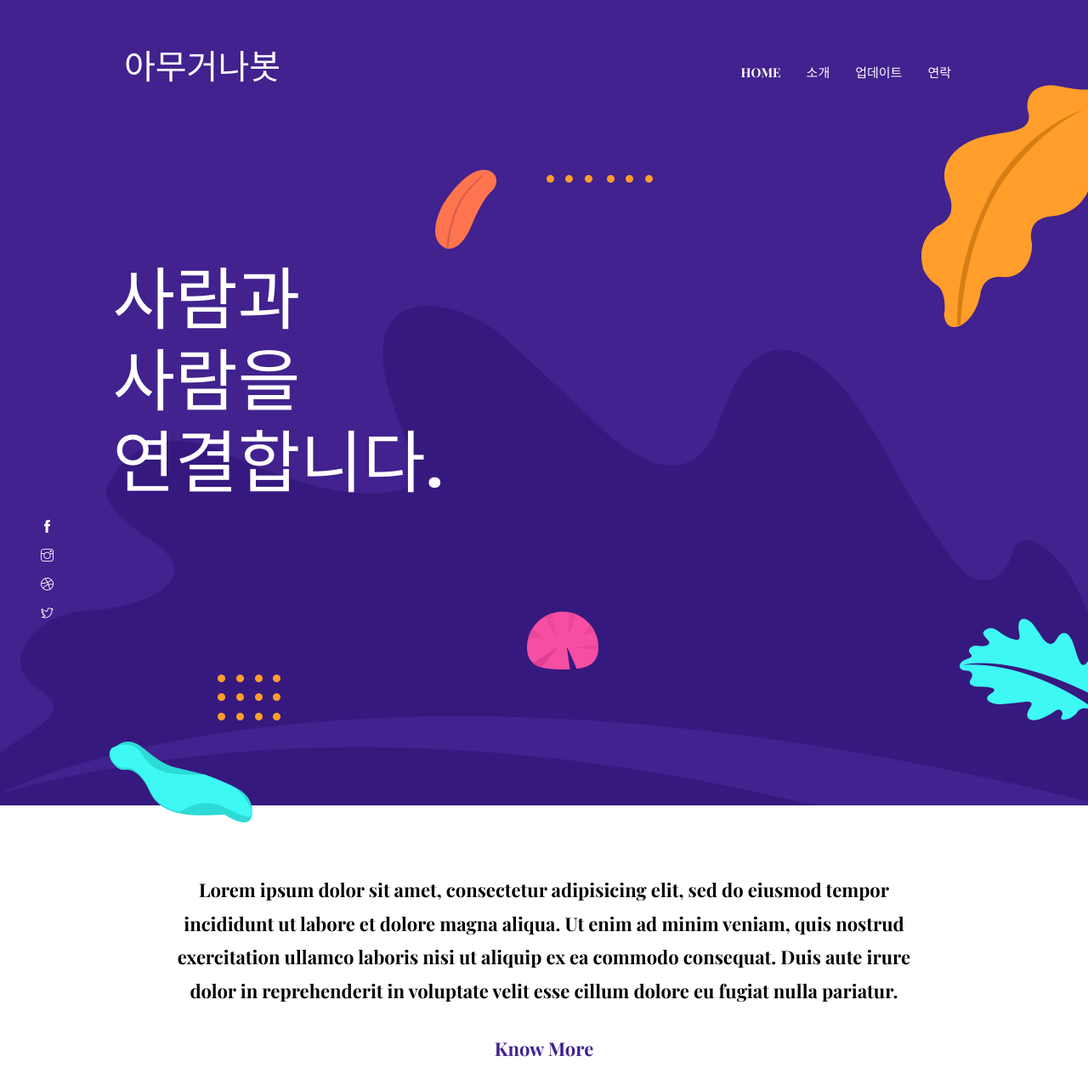
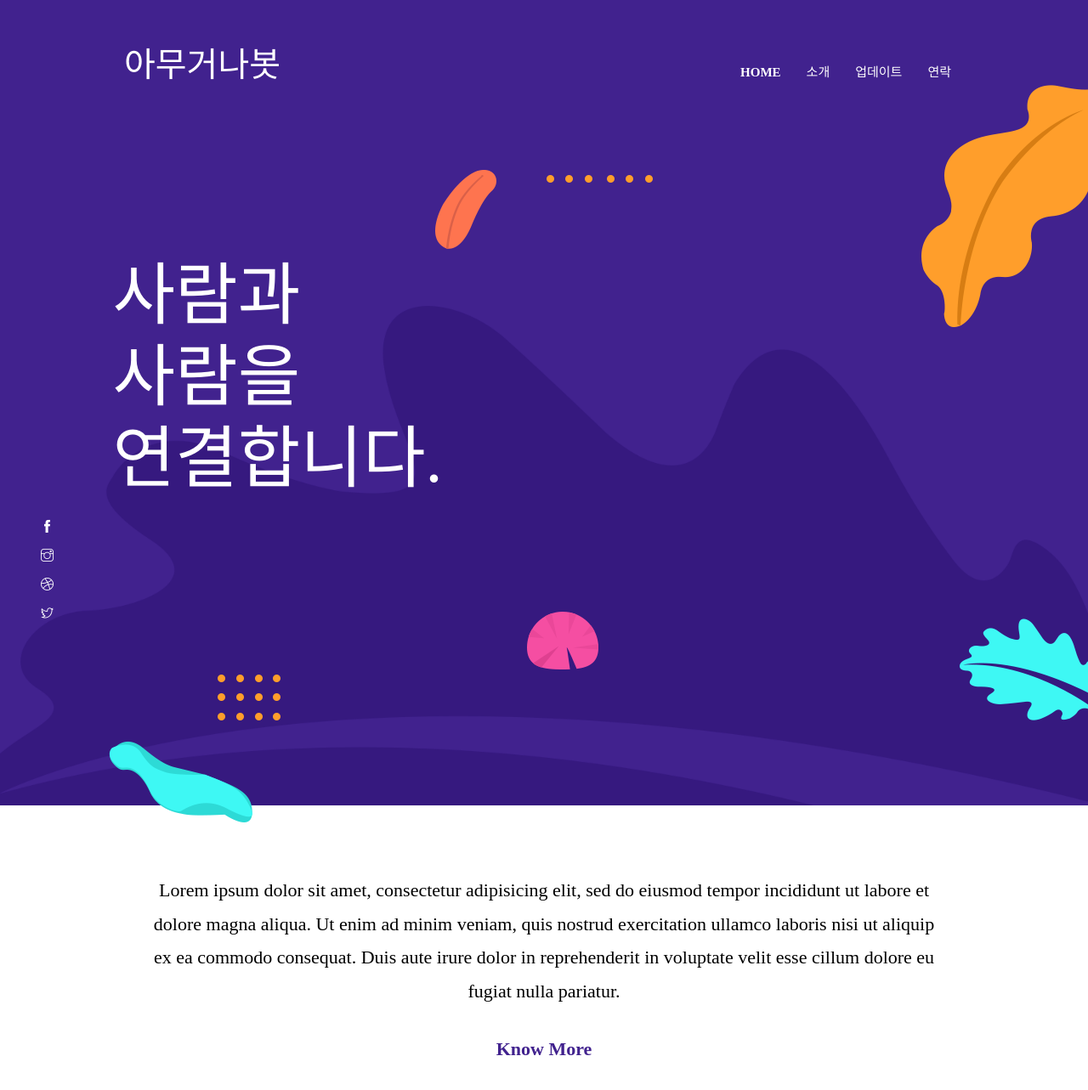
Before and after one commit to S0unn/s0unn.github.io, a Jekyll site: the page built from index.html, in a window 1280 px wide and 1400 px high. Shown: the top 1283 px of the window at 85% size. Built offline with Jekyll 4.4.1, drawn with Linux system fonts in a browser that asks for light colours; some web fonts are replaced.

Commit message:
Update _variables.scss

```diff
--- a/assets/scss/_variables.scss
+++ b/assets/scss/_variables.scss
@@ -12,5 +12,5 @@ $gray: #eaeaea;
 
 // Font Variables
 $primary-font: 'IBM Plex Sans KR', sans-serif;
-$secondary-font: 'Playfair Display', serif;
+$secondary-font: 'IBM Plex Sans KR', serif;
 $icon-font: 'themify';
```
